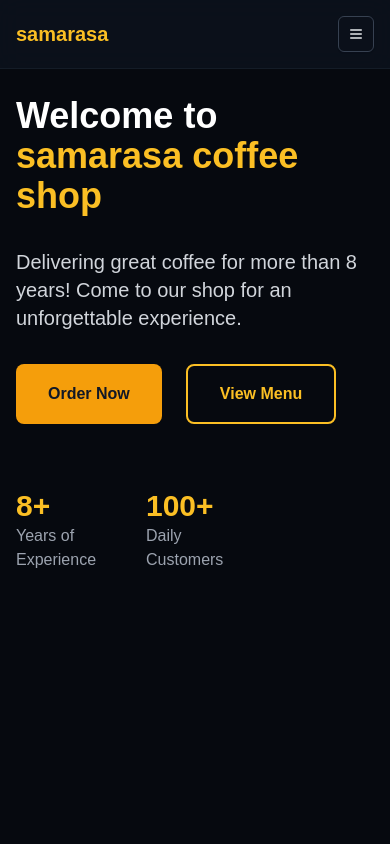
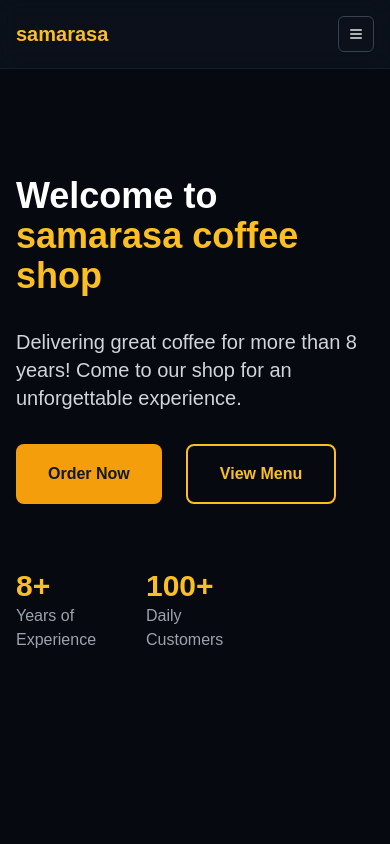
Before and after one commit to zorifudin/samarasa-company-profile, a Next.js app: page / in a window 390 px wide. Shown: the top 844 px of the page. Built offline with nearby package versions, Linux system fonts and the light colour scheme; no server answers.

Commit message:
ubah padding pada homepage

```diff
--- a/src/components/HomePage.tsx
+++ b/src/components/HomePage.tsx
@@ -8,7 +8,7 @@ const HomePage = () => {
       </div>
 
       <main className="relative z-10 flex items-center">
-        <div className="mx-auto mt-12 max-w-7xl px-4 sm:py-8 lg:py-20">
+        <div className="mx-auto mt-12 max-w-7xl px-4 py-20">
           <div className="grid items-center gap-12 md:grid-cols-2">
             <div className="mt-12 space-y-8">
               <h1 className="text-4xl font-bold text-white md:text-7xl">
```
